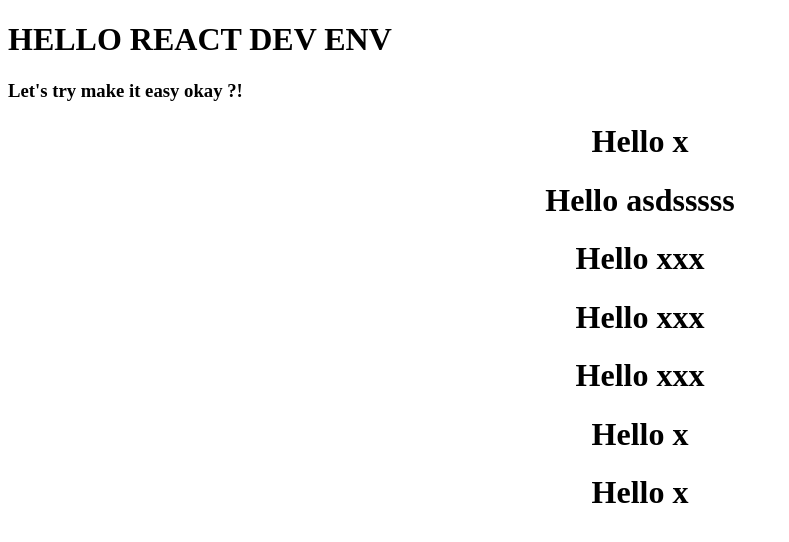
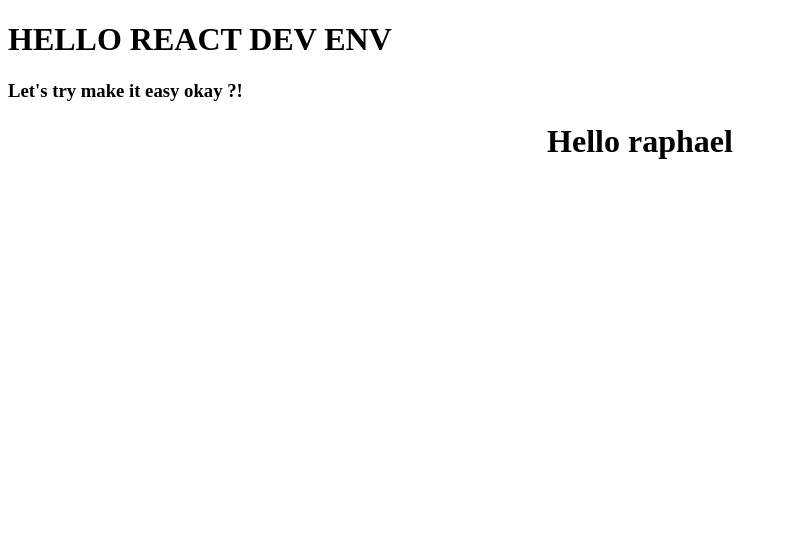
Before and after one commit to FerreiraRaphael/react-developing-environment, a React app: page / in a window 1280 px wide. Shown: the top 542 px of the page, without its empty margins (0-789 px from the left). Built offline with nearby package versions, Linux system fonts and the light colour scheme.

Commit message:
Fix at app js

```diff
--- a/src/containers/App/App.js
+++ b/src/containers/App/App.js
@@ -5,13 +5,7 @@
   render() {
     return (
       <div style={{ textAlign: 'center' }}>
-        <Hello name="x" />
-        <Hello name="asdsssss" />
-        <Hello name="xxx" />
-        <Hello name="xxx" />
-        <Hello name="xxx" />
-        <Hello name="x" />
-        <Hello name="x" />
+        <Hello name="raphael" />
       </div>
     );
   }
```
